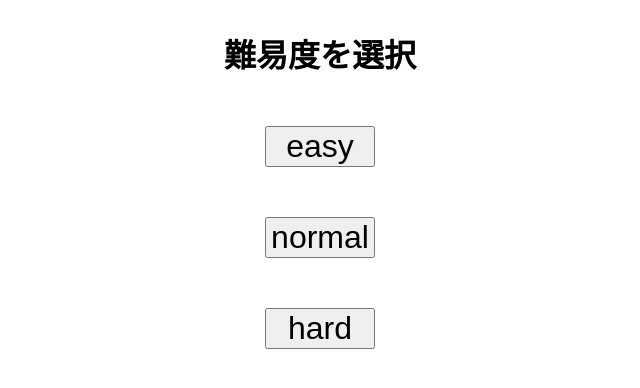
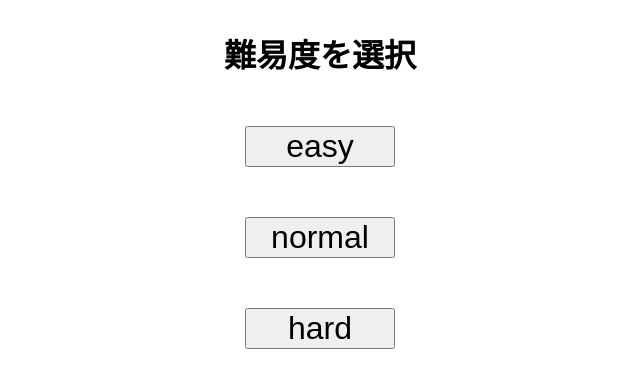
Before and after one commit to manatsu-n/ojt_nakamura, a Vue app: page / in a window 1280 px wide. Shown: the top 388 px of the page, without its empty margins (320-960 px from the left). Built offline with nearby package versions, Linux system fonts and the light colour scheme; the HTML template or start-up script is replaced by a standard one.

Commit message:
width調整

```diff
--- a/src/components/SelectPage.vue
+++ b/src/components/SelectPage.vue
@@ -32,7 +32,7 @@
     display: block;
     margin: 50px auto;
     font-size: 200%;
-    width: 110px;
+    width: 150px;
     padding: 0;
   }
 
```
Also changed, not shown: 4 other files (tests, documents, lock files or other folders).
